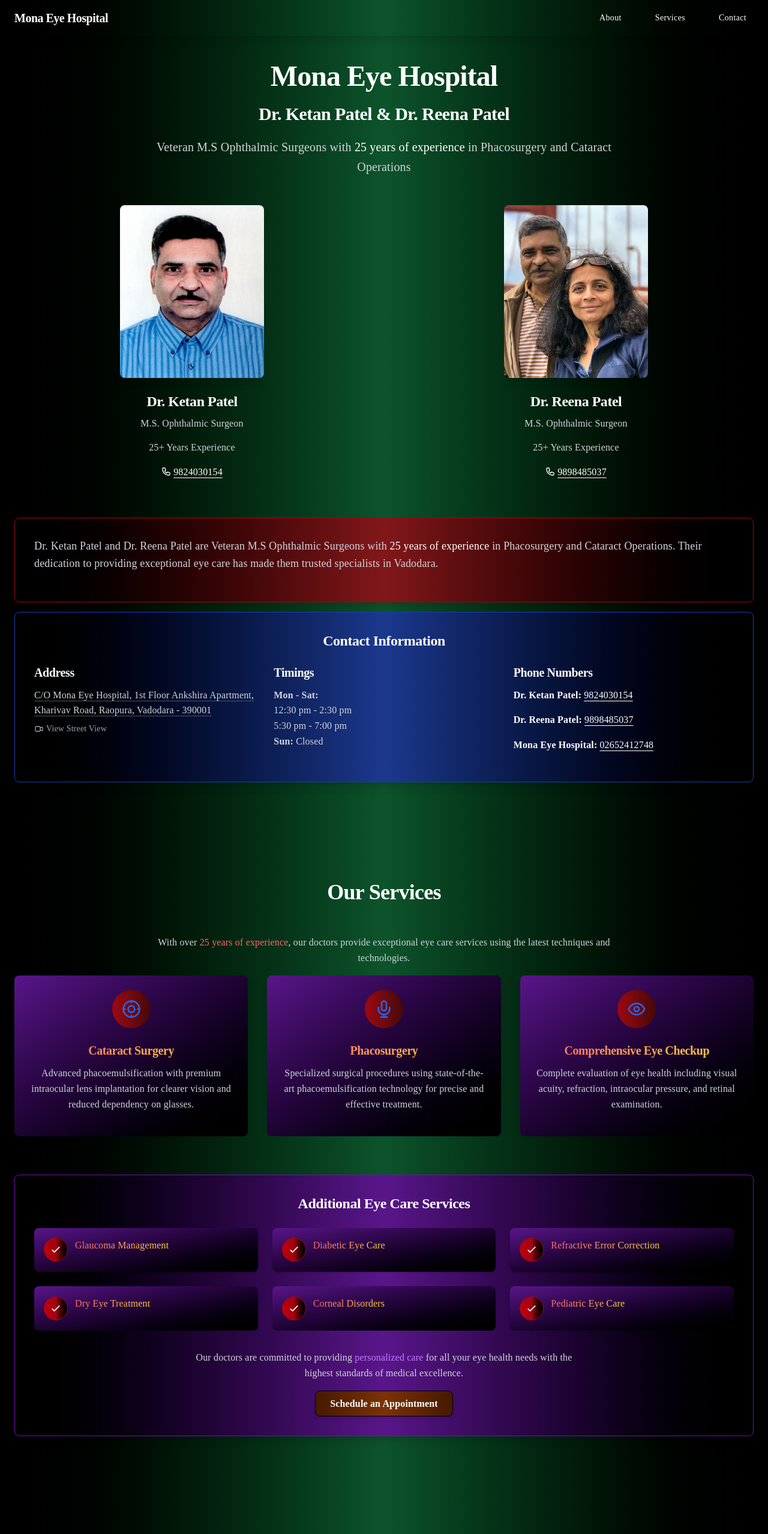
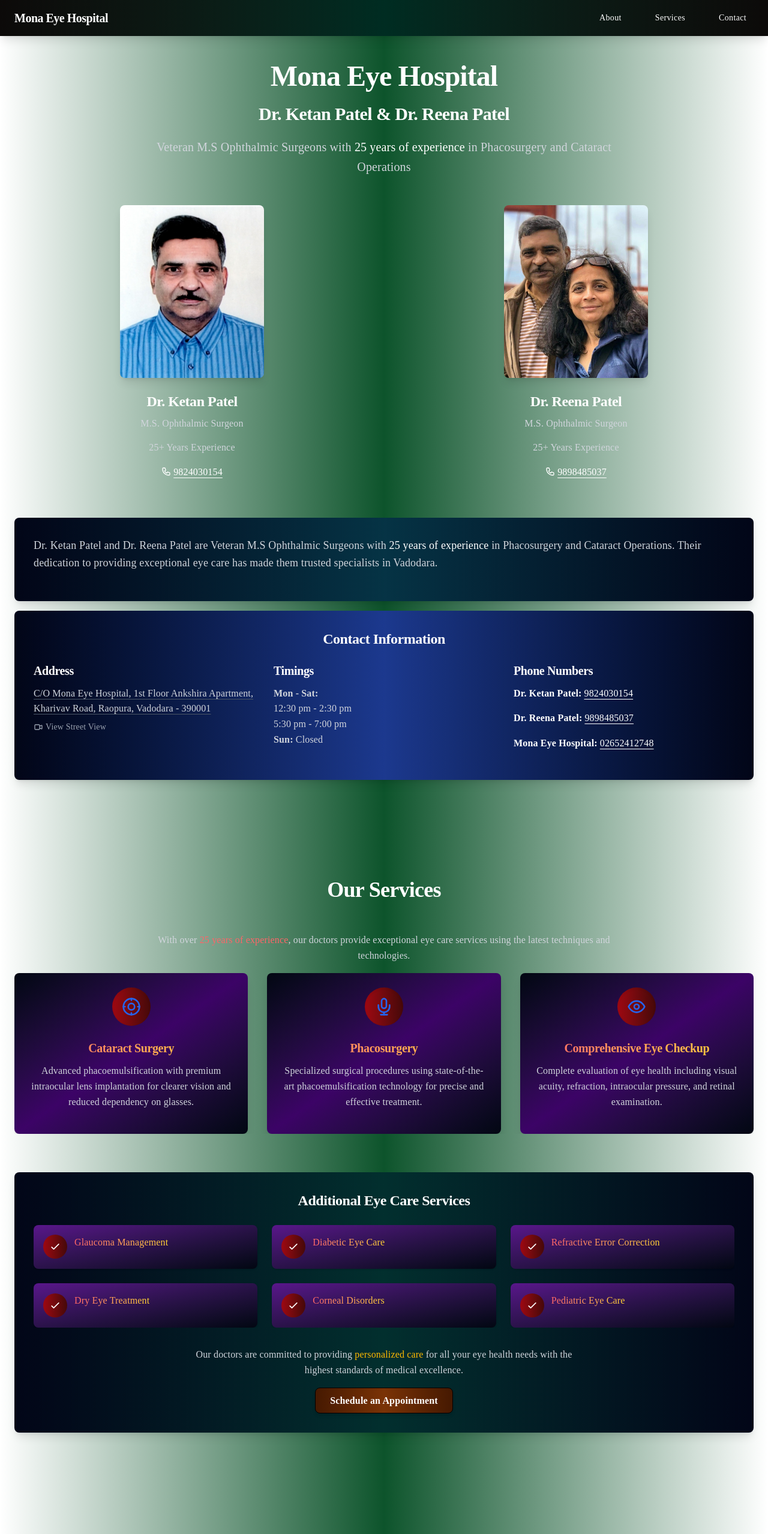
Before and after one commit to kalpit00/DrKetanPatel, a Next.js app: page / in a window 1280 px wide. Shown: the top 2557 px of the page at 60% size. Built offline with nearby package versions, Linux system fonts and the light colour scheme.

Commit message:
Significantly improved UI BG colors

```diff
--- a/src/components/layout/Footer.tsx
+++ b/src/components/layout/Footer.tsx
@@ -4,10 +4,12 @@ export const Footer: React.FC = () => {
   const currentYear = new Date().getFullYear();
 
   return (
-    <footer className="bg-gradient-to-r from-black via-green-900 to-black text-white py-8 shadow-inner">
+    <footer className="bg-gradient-to-r from-stone` via-emerald-950 to-stone-950 text-white py-8 shadow-inner">
       <div className="container mx-auto px-4 text-center">
         <p className="text-white tracking-wide font-light">
-          © {currentYear} <span className="font-medium">Dr. Ketan Patel & Dr. Reena Patel</span> | Mona Eye Hospital
+          © {currentYear}{" "}
+          <span className="font-medium">Dr. Ketan Patel & Dr. Reena Patel</span>{" "}
+          | Mona Eye Hospital
         </p>
         <p className="text-white text-sm mt-1">All Rights Reserved</p>
       </div>
--- a/src/components/layout/Navbar.tsx
+++ b/src/components/layout/Navbar.tsx
@@ -17,7 +17,7 @@ export const Navbar: React.FC<NavbarProps> = ({ scrollToSection }) => {
   };
 
   return (
-    <nav className="fixed top-0 left-0 right-0 bg-gradient-to-r from-black via-green-900 to-black shadow-lg z-50">
+    <nav className="fixed top-0 left-0 right-0 bg-gradient-to-r from-stone-950 via-emerald-950 to-stone-950 shadow-lg z-50">
       <div className="container mx-auto px-4 py-3">
         <div className="flex justify-between items-center">
           <div>
--- a/src/components/sections/About.tsx
+++ b/src/components/sections/About.tsx
@@ -3,10 +3,7 @@ import Image from "next/image";
 
 export const About: React.FC = () => {
   return (
-    <section
-      id="about"
-      className="pt-24 pb-20 bg-gradient-to-r from-black via-green-900 to-black"
-    >
+    <section id="about" className="pt-24 pb-20 bg-gradient-to-r via-green-900">
       <div className="container mx-auto px-4">
         <div className="text-center mb-12">
           <h1 className="text-4xl md:text-5xl font-bold text-white mb-3 tracking-tight">
@@ -109,7 +106,7 @@ export const About: React.FC = () => {
         </div>
 
         {/* Contact Information */}
-        <div className="p-4 sm:p-8 mt-8 text-center sm:text-left bg-gradient-to-r from-black via-red-900 to-black rounded-lg border border-red-800 shadow-lg">
+        <div className="p-4 sm:p-8 mt-8 text-center sm:text-left bg-gradient-to-r from-slate-950 via-cyan-950 to-slate-950 rounded-lg shadow-lg">
           <p className="text-gray-300 text-lg mb-8 leading-relaxed">
             Dr. Ketan Patel and Dr. Reena Patel are Veteran M.S Ophthalmic
             Surgeons with{" "}
@@ -122,7 +119,7 @@ export const About: React.FC = () => {
           </p>
         </div>
 
-        <div className="bg-gradient-to-r from-black via-blue-900 to-black rounded-lg shadow-lg p-8 mt-4 border border-blue-800">
+        <div className="bg-gradient-to-r from-slate-950 via-blue-900 to-slate-950 rounded-lg shadow-lg p-8 mt-4">
           <h3
             className="text-2xl font-bold text-white mb-6 text-center"
             id="contact-info"
--- a/src/components/sections/Contact.tsx
+++ b/src/components/sections/Contact.tsx
@@ -180,10 +180,7 @@ export const Contact: React.FC = () => {
   };
 
   return (
-    <section
-      id="contact"
-      className="py-20 bg-gradient-to-r from-black via-green-900 to-black"
-    >
+    <section id="contact" className="py-20 bg-gradient-to-r via-green-900">
       <div className="container mx-auto px-4">
         <h2 className="text-3xl md:text-4xl font-bold text-center mb-12 relative">
           <span className="text-white relative z-10">Contact Us</span>
@@ -191,7 +188,7 @@ export const Contact: React.FC = () => {
         </h2>
 
         {/* Phone Numbers Card */}
-        <div className="bg-gradient-to-r from-black via-red-900 to-black rounded-lg shadow-lg p-6 sm:p-8 border border-red-800 mb-8">
+        <div className="bg-gradient-to-r from-gray-950 via-indigo-900 to-gray-950 rounded-lg shadow-lg p-6 sm:p-8 mb-8">
           <h3 className="text-xl font-semibold text-white mb-4 text-center">
             Call Us Directly
           </h3>
@@ -266,7 +263,7 @@ export const Contact: React.FC = () => {
         </div>
 
         {/* Contact Form */}
-        <div className="bg-gradient-to-r from-blue-950 via-blue-800 to-blue-950 rounded-lg shadow-lg p-6 sm:p-8 border border-blue-800">
+        <div className="bg-gradient-to-r from-slate-900 via-sky-900 to-slate-900 rounded-lg shadow-lg p-6 sm:p-8">
           <h3 className="text-2xl font-bold text-center text-white mb-6">
             Send Us a Message
           </h3>
@@ -357,7 +354,7 @@ export const Contact: React.FC = () => {
               <button
                 type="submit"
                 disabled={isSubmitting}
-                className="bg-gradient-to-r from-amber-950 via-amber-900 to-amber-950 hover:from-emerald-950 hover:via-emerald-800 hover:to-emerald-950 text-white font-bold py-3 px-8 rounded-md transition duration-300 disabled:opacity-70 cursor-pointer shadow-md"
+                className="bg-gradient-to-r from-amber-800 via-amber-700 to-amber-800 hover:from-lime-700 hover:via-lime-600 hover:to-lime-700 text-white font-bold py-3 px-8 rounded-md transition duration-300 disabled:opacity-70 cursor-pointer shadow-md"
               >
                 {isSubmitting ? "Sending..." : "Submit"}
               </button>
--- a/src/components/sections/Services.tsx
+++ b/src/components/sections/Services.tsx
@@ -24,10 +24,7 @@ export const Services: React.FC = () => {
   ];
 
   return (
-    <section
-      id="services"
-      className="py-20 bg-gradient-to-r from-black via-green-900 to-black"
-    >
+    <section id="services" className="py-20 bg-gradient-to-r via-green-900">
       <div className="container mx-auto px-4">
         <h2 className="text-3xl md:text-4xl font-bold text-center mb-12 relative">
           <span className="text-white relative z-10">Our Services</span>
@@ -46,7 +43,7 @@ export const Services: React.FC = () => {
           {services.map((service, index) => (
             <div
               key={index}
-              className="bg-gradient-to-br from-purple-900 to-black rounded-lg shadow-lg p-3 sm:p-4 md:p-6 transition-transform duration-300 hover:-translate-y-2 card-hover"
+              className="bg-gradient-to-br from-gray-950 via-purple-950 to-gray-950 rounded-lg shadow-lg p-3 sm:p-4 md:p-6 transition-transform duration-300 hover:-translate-y-2 card-hover"
             >
               <div className="w-16 h-16 mx-auto mb-6 bg-gradient-to-r from-red-800 to-red-950 rounded-full flex items-center justify-center shadow-inner">
                 {service.icon ? (
@@ -83,7 +80,7 @@ export const Services: React.FC = () => {
           ))}
         </div>
 
-        <div className="mt-8 sm:mt-16 bg-gradient-to-r from-black via-purple-900 to-black rounded-lg shadow-lg p-4 sm:p-8 border border-purple-800">
+        <div className="mt-8 sm:mt-16 bg-gradient-to-r from-slate-950 via-teal-950 to-slate-950 rounded-lg shadow-lg p-4 sm:p-8">
           <h3 className="text-2xl font-bold text-center text-white mb-6 tracking-tight">
             Additional Eye Care Services
           </h3>
@@ -99,10 +96,10 @@ export const Services: React.FC = () => {
             ].map((service, index) => (
               <div
                 key={index}
-                className="bg-gradient-to-br from-purple-900 to-black hover:from-gray-900 hover:to-purple-800 rounded-lg shadow p-4 transition-all duration-300 hover:shadow-md hover:-translate-y-1"
+                className="bg-gradient-to-br from-purple-900 to-gray-950 hover:from-gray-900 hover:to-violet-800 rounded-lg shadow p-4 transition-all duration-300 hover:shadow-md hover:-translate-y-1"
               >
                 <div className="flex items-center">
-                  <div className="w-10 h-10 rounded-full bg-gradient-to-r from-red-700 via-red-800 to-black flex items-center justify-center text-white mr-3 border border-red-800">
+                  <div className="w-10 h-10 rounded-full bg-gradient-to-r from-red-800 to-red-950 flex items-center justify-center text-white mr-3">
                     <svg
                       className="w-5 h-5"
                       fill="none"
@@ -129,7 +126,7 @@ export const Services: React.FC = () => {
           <div className="mt-6 sm:mt-8 text-center">
             <p className="text-gray-300 mb-4 sm:mb-5 leading-relaxed max-w-2xl mx-auto text-sm sm:text-base">
               Our doctors are committed to providing{" "}
-              <span className="font-medium text-purple-400">
+              <span className="font-medium text-amber-400">
                 personalized care
               </span>{" "}
               for all your eye health needs with the highest standards of
@@ -141,7 +138,7 @@ export const Services: React.FC = () => {
                   .getElementById("contact")
                   ?.scrollIntoView({ behavior: "smooth" });
               }}
-              className="bg-gradient-to-r from-amber-950 via-amber-900 to-amber-950 hover:from-emerald-950 hover:via-emerald-800 hover:to-emerald-950 text-white font-bold py-2 px-6 rounded-lg transition duration-300 cursor-pointer shadow-md hover:shadow-lg hover:-translate-y-2 border border-black"
+              className="bg-gradient-to-r from-amber-950 via-amber-900 to-amber-950 hover:from-lime-800 hover:via-lime-700 hover:to-lime-800 text-white font-bold py-2 px-6 rounded-lg transition duration-300 cursor-pointer shadow-md hover:shadow-lg hover:-translate-y-2 border border-black"
             >
               Schedule an Appointment
             </button>
```
